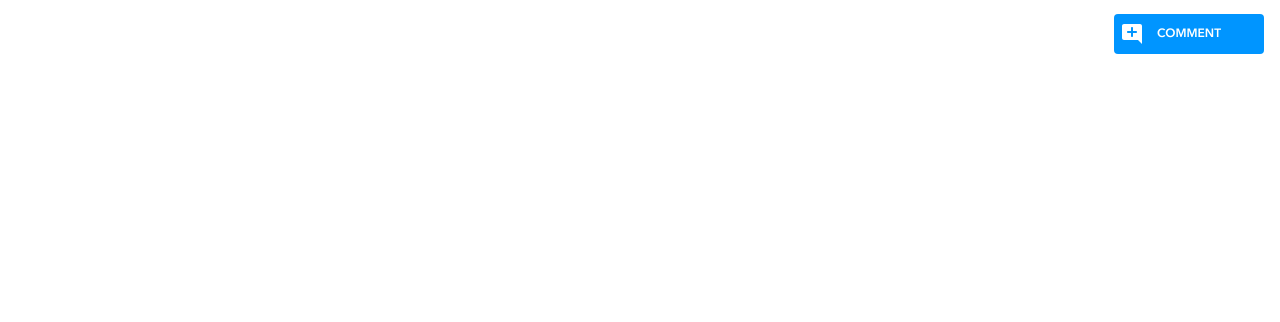
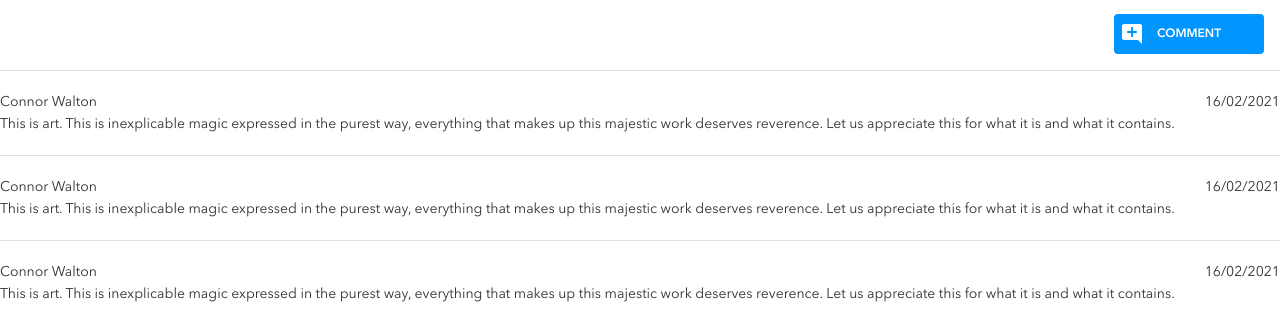
Before and after one commit to walid2d/brainflix, a React (Create React App) app: page / in a window 1280 px wide. Shown: the part 1045-1367 px from the top of the page. Before the commit the page ends 1115 px from the top, so only its background shows below. Built offline with nearby package versions, Linux system fonts and the light colour scheme.

Commit message:
added the user-comments component along with the scss file

```diff
--- a/src/App.js
+++ b/src/App.js
@@ -1,9 +1,8 @@
-import Logo from "./Assets/Logo/BrainFlix-logo.svg";
-import Pfp from "./Assets/Images/Mohan-muruge.jpg";
 import Header from "./Components/Header";
 import Hero from "./Components/Hero";
 import Videoinfo from "./Components/VideoInfo";
 import Comment from "./Components/Comment";
+import UserComment from "./Components/UserComment";
 
 import "./App.scss";
 
@@ -14,6 +13,9 @@ function App() {
       <Hero></Hero>
       <Videoinfo />
       <Comment />
+      <UserComment />
+      <UserComment />
+      <UserComment />
     </div>
   );
 }
--- /dev/null
+++ b/src/Components/UserComment.jsx
@@ -0,0 +1,23 @@
+import "./UserComment.scss";
+import "./Header.scss";
+
+function UserComment() {
+  return (
+    <section className="user-comment">
+      <img className="user-comment__img pfp" />
+      <div className="user-comment__wrapper">
+        <div className="user-comment__text-box">
+          <h3 className="user-comment__name">Connor Walton</h3>
+          <h4 className="user-comment__date">16/02/2021</h4>
+        </div>
+        <p className="user-comment__text">
+          This is art. This is inexplicable magic expressed in the purest way,
+          everything that makes up this majestic work deserves reverence. Let us
+          appreciate this for what it is and what it contains.
+        </p>
+      </div>
+    </section>
+  );
+}
+
+export default UserComment;
--- /dev/null
+++ b/src/Components/UserComment.scss
@@ -0,0 +1,47 @@
+@use "../Styles/Partials/Variables" as *;
+@use "../Styles/Partials/Mixins" as *;
+
+.user-comment {
+  width: 100%;
+  display: flex;
+  gap: 1.6rem;
+  border-top: 1px solid $mercury;
+  padding: 2rem 0 2rem 0;
+
+  &__wrapper {
+    width: 100%;
+  }
+  &__text-box {
+    @include flex($content: space-between, $items: stretch);
+  }
+
+  &__img {
+    margin: 0;
+    align-self: baseline;
+    background-color: $mercury;
+  }
+  &__name,
+  &__date,
+  &__text {
+    @include text-size(1.8rem, 1.3rem);
+
+    @include text-style(400);
+    padding: 0;
+    margin: 0;
+    @include fix(tablet) {
+      @include text-size(2.2rem, 1.4rem);
+    }
+    &__name {
+      font-weight: 600;
+    }
+    &__date {
+      color: $silver;
+    }
+    &__text {
+      align-self: flex-start;
+      width: 100%;
+      @include text-size(1.8rem, 1.3rem);
+      @include text-style(400);
+    }
+  }
+}
```
